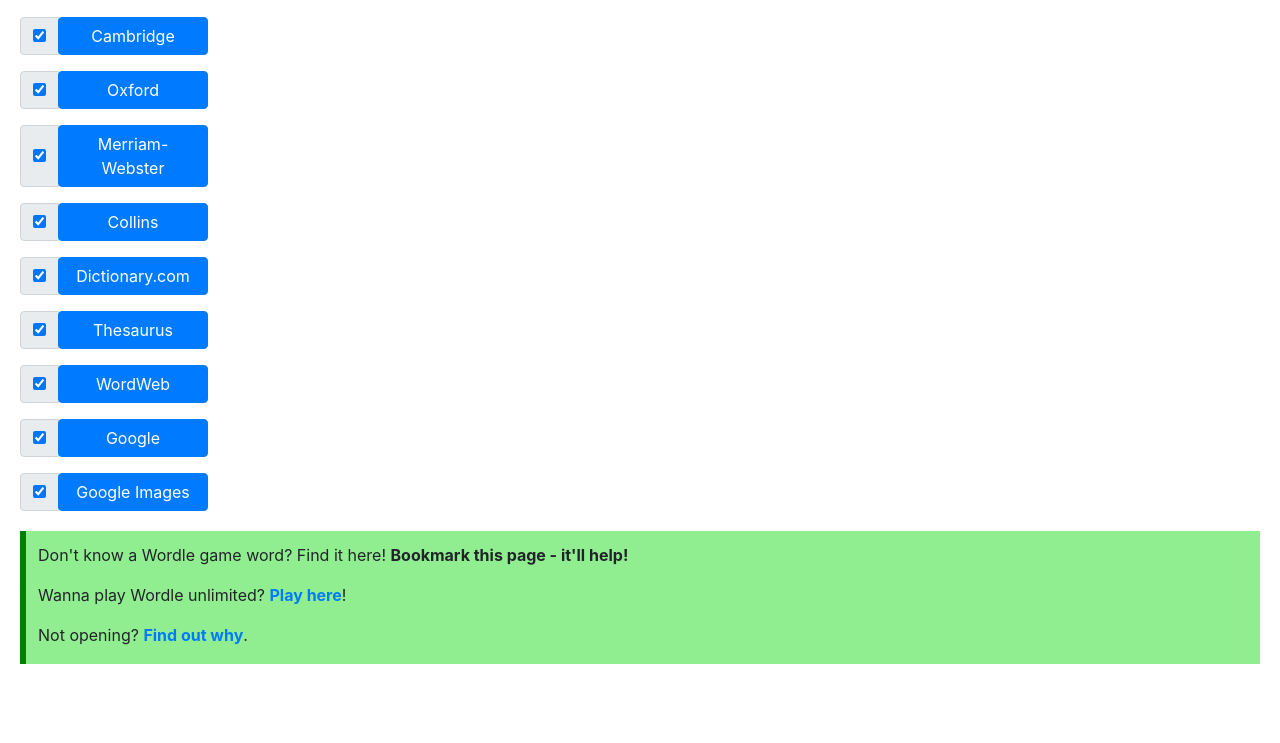
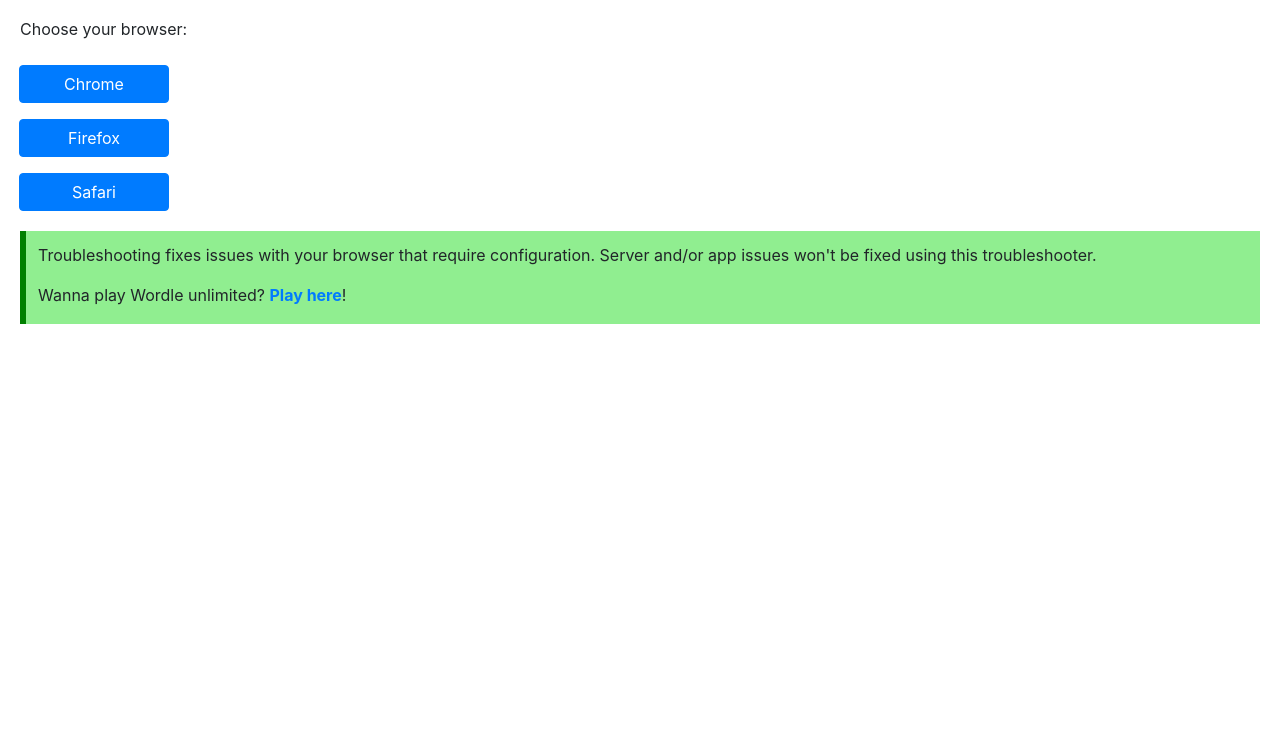
Before and after one commit to wordledictionary/wordledictionary.github.io, a plain HTML site: page troubleshoot.html in a window 1280 px wide. Shown: the part 57-800 px from the top of the page. Drawn offline with nearby package versions, Linux system fonts and the light colour scheme.

Commit message:
Update troubleshoot.html

```diff
--- a/troubleshoot.html
+++ b/troubleshoot.html
@@ -171,100 +171,33 @@
 
 <nav class="navbar navbar-expand-lg navbar-dark bg-dark">
   <div style="color: white; font-size: 25">
-    <strong>WORDLE DICTIONARY</strong>
+    <strong>WORDLE DICTIONARY</strong> > Troubleshooting
   </div>
 </nav>
 
 <div style="margin:10px; margin-left:20px; margin-top:20px">
 
-    <!-- 1. Cambridge -->
+Choose your browser:<br><br>
+
+
     <div class="input-group mb-3">
       <div class="input-group-prepend">
-        <div class="input-group-text" onclick="toggle_checkbox(this);">
-          <input type="checkbox" style="transform: scale(1.0);" id="checkbox_1" onclick="update_settings(this);" >
-        </div>
       </div>
-      <button class="btn btn-primary" style="width: 150px" onclick="load_1_cambridge()"> Cambridge </button>
+      <button onclick="window.location.href='https://wordledictionary.github.io/troubleshootchrome'" class="btn btn-primary" style="width: 150px"> Chrome </button>
     </div>
 
-    <!-- 2. Oxford -->
+
     <div class="input-group mb-3">
       <div class="input-group-prepend">
-        <div class="input-group-text" onclick="toggle_checkbox(this);">
-          <input type="checkbox" style="transform: scale(1.0);" id="checkbox_2" onclick="update_settings(this);">
-        </div>
       </div>
-      <button class="btn btn-primary" style="width: 150px" onclick="load_2_oxford()"> Oxford </button>
+      <button onclick="window.location.href='https://wordledictionary.github.io/troubleshootfirefox'" class="btn btn-primary" style="width: 150px"> Firefox </button>
     </div>
 
-    <!-- 3. merriam Webster -->
+
     <div class="input-group mb-3">
       <div class="input-group-prepend">
-        <div class="input-group-text" onclick="toggle_checkbox(this);">
-          <input type="checkbox" style="transform: scale(1.0);" id="checkbox_3" onclick="update_settings(this);">
-        </div>
       </div>
-      <button class="btn btn-primary" style="width: 150px" onclick="load_3_merriam_webster()"> Merriam-Webster </button>
-    </div>
-
-    <!-- 4. Collins -->
-    <div class="input-group mb-3">
-      <div class="input-group-prepend">
-        <div class="input-group-text" onclick="toggle_checkbox(this);">
-          <input type="checkbox" style="transform: scale(1.0);" id="checkbox_4" onclick="update_settings(this);">
-        </div>
-      </div>
-      <button class="btn btn-primary" style="width: 150px" onclick="load_4_collins()"> Collins </button>
-    </div>
-
-    <!-- 5. Dictionary.com -->
-    <div class="input-group mb-3">
-      <div class="input-group-prepend">
-        <div class="input-group-text" onclick="toggle_checkbox(this);">
-          <input type="checkbox" style="transform: scale(1.0);" id="checkbox_5" onclick="update_settings(this);">
-        </div>
-      </div>
-      <button class="btn btn-primary" style="width: 150px" onclick="load_5_dictionary_dot_com()"> Dictionary.com </button>
-    </div>
-
-    <!-- 6. Thesaurus -->
-    <div class="input-group mb-3">
-      <div class="input-group-prepend">
-        <div class="input-group-text" onclick="toggle_checkbox(this);">
-          <input type="checkbox" style="transform: scale(1.0);" id="checkbox_6" onclick="update_settings(this);">
-        </div>
-      </div>
-      <button class="btn btn-primary" style="width: 150px" onclick="load_6_thesaurus()"> Thesaurus </button>
-    </div>
-
-    <!-- 7. WordWeb -->
-    <div class="input-group mb-3">
-      <div class="input-group-prepend">
-        <div class="input-group-text" onclick="toggle_checkbox(this);">
-          <input type="checkbox" style="transform: scale(1.0);" id="checkbox_7" onclick="update_settings(this);">
-        </div>
-      </div>
-      <button class="btn btn-primary" style="width: 150px" onclick="load_7_wordwebonline()"> WordWeb </button>
-    </div>
-
-    <!-- 8. Google -->
-    <div class="input-group mb-3">
-      <div class="input-group-prepend">
-        <div class="input-group-text" onclick="toggle_checkbox(this);">
-          <input type="checkbox" style="transform: scale(1.0);" id="checkbox_8" onclick="update_settings(this);">
-        </div>
-      </div>
-      <button class="btn btn-primary" style="width: 150px" onclick="load_8_google_meaning()"> Google </button>
-    </div>
-
-    <!-- 9. Google Image -->
-    <div class="input-group mb-3">
-      <div class="input-group-prepend">
-        <div class="input-group-text" onclick="toggle_checkbox(this);">
-          <input type="checkbox" style="transform: scale(1.0);" id="checkbox_9" onclick="update_settings(this);">
-        </div>
-      </div>
-      <button class="btn btn-primary" style="width: 150px" onclick="load_9_google_images()"> Google Images </button>
+      <button onclick="window.location.href='https://wordledictionary.github.io/troubleshootsafari'" class="btn btn-primary" style="width: 150px"> Safari </button>
     </div>
 
 </div>
@@ -289,14 +222,11 @@
 
 -->
 <div style="margin:20px; padding-top:12px; padding-left:12px; padding-bottom: 1px; background-color: lightgreen; border-left: 6px solid green">
-  <p>
-Don't know a Wordle game word? Find it here! <b>Bookmark this page - it'll help!</b>
-  </p>
+<p>
+Troubleshooting fixes issues with your browser that require configuration. Server and/or app issues won't be fixed using this troubleshooter.
+</p>
 <p>
 Wanna play Wordle unlimited? <b><a href="https://www.guessoword.com">Play here</a></b>!
-</p>
-<p>
-Not opening? <b><a href="/troubleshoot">Find out why</a></b>.
 </p>
 </div>
 
```
